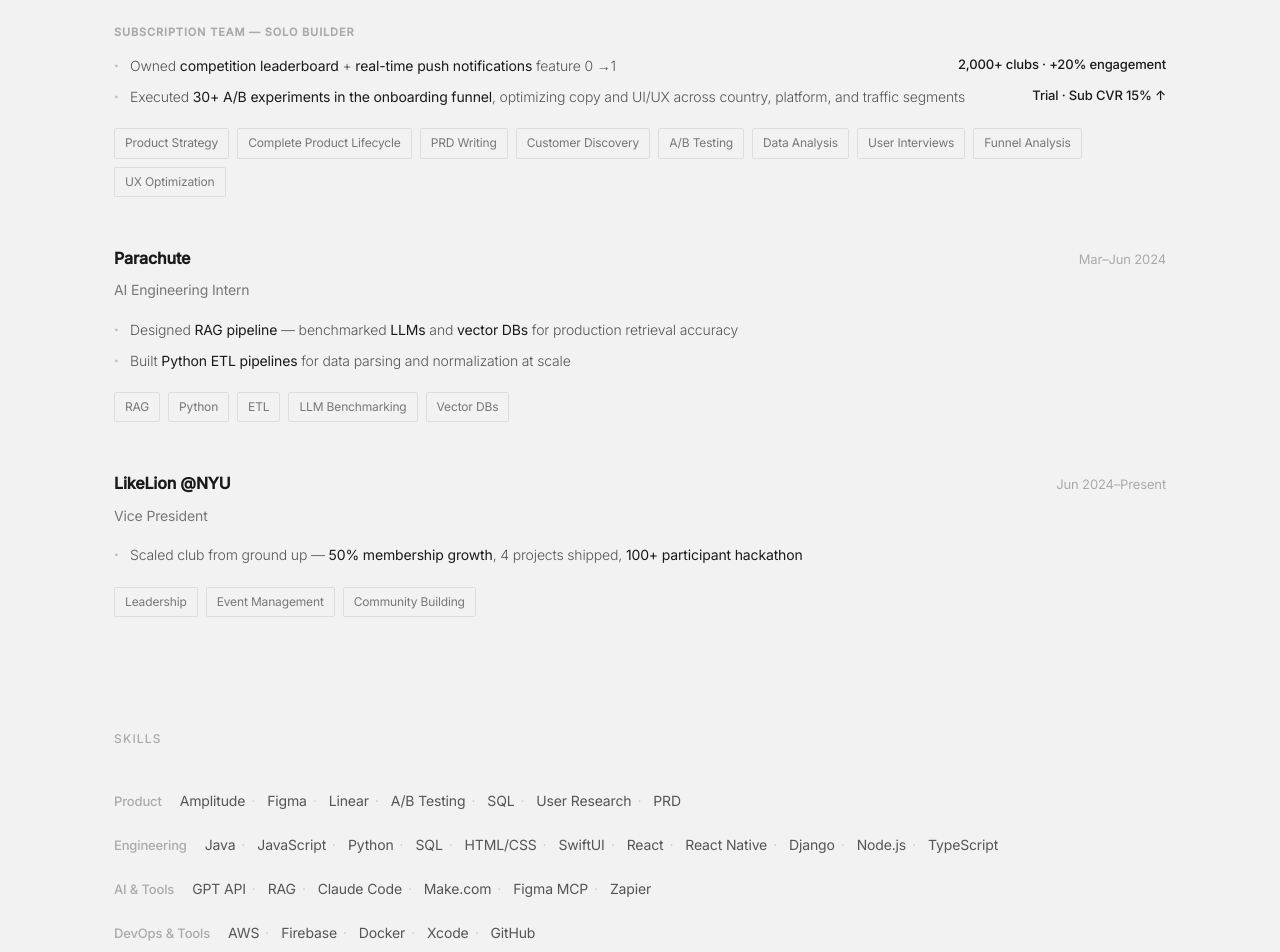
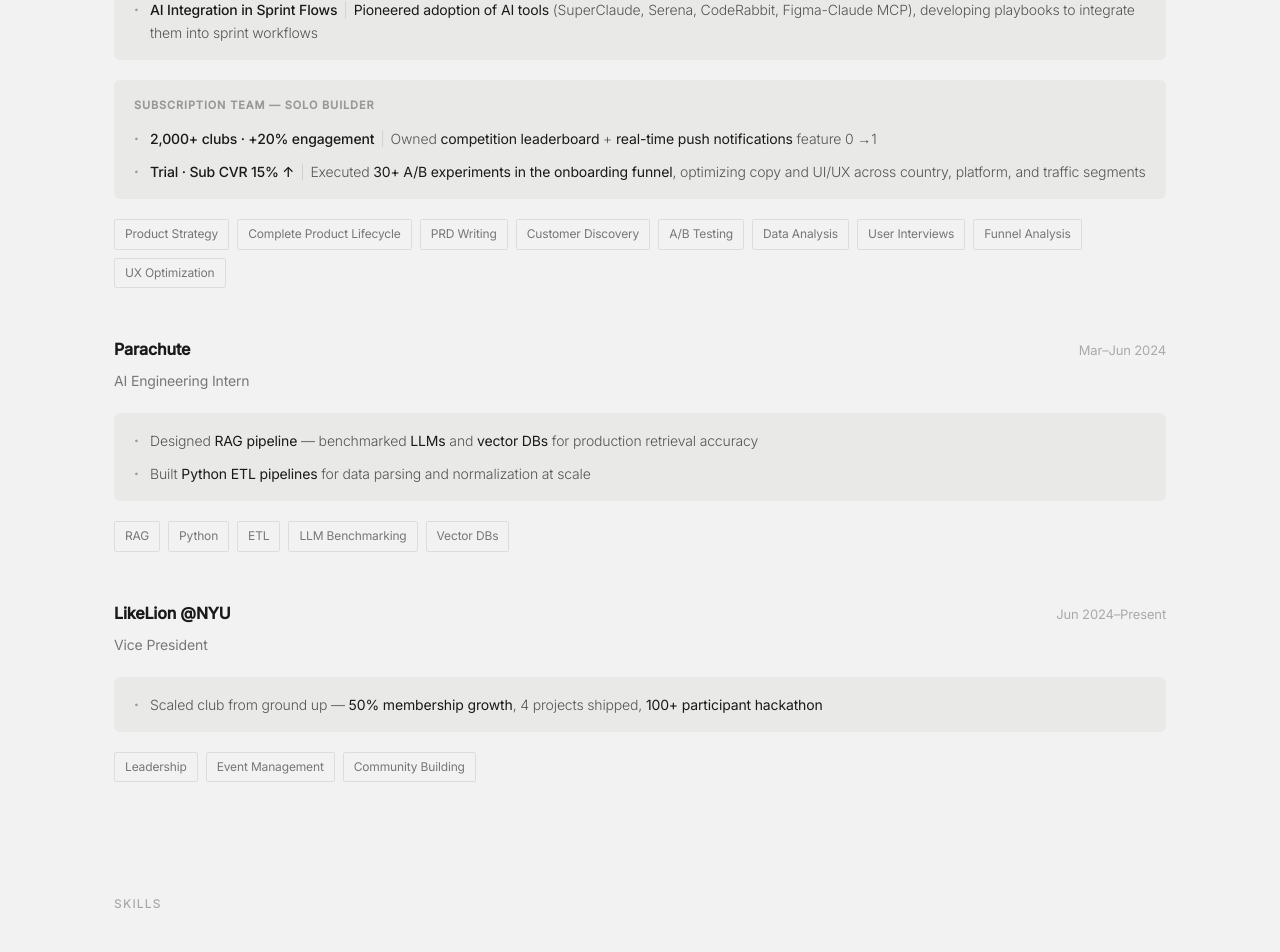
Before and after one commit to yunLeia/personal_website_leiayun, a React (Vite) app: page / in a window 1280 px wide. Shown: the part 1019-1971 px from the top of the page. Built offline with nearby package versions, Linux system fonts and the light colour scheme.

Commit message:
design change

```diff
--- a/src/components/sections/Experience.tsx
+++ b/src/components/sections/Experience.tsx
@@ -19,20 +19,17 @@
 
 function BulletList({ bullets }: { bullets: Bullet[] }) {
   return (
-    <ul className="list-none flex flex-col gap-2">
+    <ul className="list-none flex flex-col gap-2.5">
       {bullets.map((b, i) => (
         <li
           key={i}
-          className="text-[14px] max-sm:text-[13px] leading-[1.65] text-[#555] font-light pl-4 relative before:content-['·'] before:absolute before:left-0 before:text-[#bbb] before:font-bold"
+          className="text-[14px] max-sm:text-[13px] leading-[1.65] text-[#555] font-light pl-4 relative before:content-['·'] before:absolute before:left-0 before:text-[#999] before:font-bold"
         >
-          <div className="flex justify-between gap-6 max-sm:flex-col max-sm:gap-1">
-            <span className="flex-1">{highlightKeywords(b.text, b.keywords)}</span>
-            {b.metric && (
-              <span className="text-[13px] max-sm:text-[12px] font-medium text-[#1a1a1a] whitespace-nowrap shrink-0 max-sm:pl-0 max-sm:text-[#555]">
-                {b.metric}
-              </span>
-            )}
-          </div>
+          {b.metric && (
+            <span className="font-medium text-[#1a1a1a]">{b.metric}</span>
+          )}
+          {b.metric && <span className="text-[#ccc] mx-1.5">|</span>}
+          <span>{highlightKeywords(b.text, b.keywords)}</span>
         </li>
       ))}
     </ul>
@@ -73,15 +70,15 @@
               <span className="text-[16px] max-sm:text-[15px] font-semibold text-[#1a1a1a]">{exp.company}</span>
               <span className="text-[13px] max-sm:text-[12px] text-[#aaa]">{exp.date}</span>
             </div>
-            <div className="text-[14px] max-sm:text-[13px] text-[#777] mb-4 max-sm:mb-3">
+            <div className="text-[14px] max-sm:text-[13px] text-[#777] mb-5 max-sm:mb-4">
               {exp.role}
             </div>
 
             {exp.subTeams && (
-              <div className="flex flex-col gap-6 max-sm:gap-5">
+              <div className="flex flex-col gap-5 max-sm:gap-4">
                 {exp.subTeams.map((team) => (
-                  <div key={team.label}>
-                    <div className="text-[11px] max-sm:text-[10px] font-semibold text-[#aaa] tracking-[0.08em] uppercase mb-3 max-sm:mb-2">
+                  <div key={team.label} className="bg-[#e9e9e7] rounded-md px-5 py-4 max-sm:px-4 max-sm:py-3">
+                    <div className="text-[11px] max-sm:text-[10px] font-semibold text-[#999] tracking-[0.08em] uppercase mb-3 max-sm:mb-2">
                       {team.label}
                     </div>
                     <BulletList bullets={team.bullets} />
@@ -90,7 +87,11 @@
               </div>
             )}
 
-            {exp.bullets && <BulletList bullets={exp.bullets} />}
+            {exp.bullets && (
+              <div className="bg-[#e9e9e7] rounded-md px-5 py-4 max-sm:px-4 max-sm:py-3">
+                <BulletList bullets={exp.bullets} />
+              </div>
+            )}
 
             <SkillTags skills={exp.skills} />
           </div>
--- a/src/lib/constants.ts
+++ b/src/lib/constants.ts
@@ -32,7 +32,7 @@
         bullets: [
           { text: 'Shipped full-stack AI stretching recommendation (server + UI/UX) grounded in 30+ user interviews, 100+ surveys, 15+ A/B tests', metric: '+12% US activation', keywords: ['AI stretching recommendation', '30+ user interviews', '15+ A/B tests'] },
           {
-            text: 'Pioneered adoption of AI tools (SuperClaude, Serena, CodeRabbit, Figma-Claude MCP), developing playbooks to integrate them into sprint workflows', keywords: ['Pioneered adoption of AI tools']
+            text: 'Pioneered adoption of AI tools (SuperClaude, Serena, CodeRabbit, Figma-Claude MCP), developing playbooks to integrate them into sprint workflows', metric: 'AI Integration in Sprint Flows', keywords: ['Pioneered adoption of AI tools']
           },
         ],
       },
@@ -73,23 +73,17 @@
 
 export const SKILLS: SkillGroup[] = [
   {
-    category: 'Product',
-    values: ['Amplitude', 'Figma', 'Linear', 'A/B Testing', 'SQL', 'User Research', 'PRD'],
+    category: 'Product & Growth', values: ['A/B Testing', 'User Research', 'PRD', 'Funnel Analysis', 'Amplitude']
   },
   {
-    category: 'Engineering',
-    values: ['Java', 'JavaScript', 'Python', 'SQL', 'HTML/CSS', 'SwiftUI', 'React', 'React Native', 'Django', 'Node.js', 'TypeScript'],
+    category: 'Language & Frameworkds',
+    values: ['JavaScript', 'TypeScript', 'React', 'React Native', 'Node.js', 'Django', 'Python', 'SQL', 'Java', 'HTML/CSS'],
   },
   {
     category: 'AI & Tools',
-    values: ['GPT API', 'RAG', 'Claude Code', 'Make.com', 'Figma MCP', 'Zapier'],
-  },
-  {
-    category: 'DevOps & Tools',
-    values: ['AWS', 'Firebase', 'Docker', 'Xcode', 'GitHub'],
+    values: ['GPT API', 'RAG', 'Claude Code', 'Figma MCP', 'Make.com', 'Zapier', 'AWS', 'Firebase', 'Docker', 'GitHub', 'Figma', 'Linear'],
   },
 ];
-
 export const CONTACTS: ContactLink[] = [
   { label: 'Email', href: 'mailto:sy3544@nyu.edu' },
   { label: 'LinkedIn', href: 'https://www.linkedin.com/in/leia-yun-s/', external: true },
```
